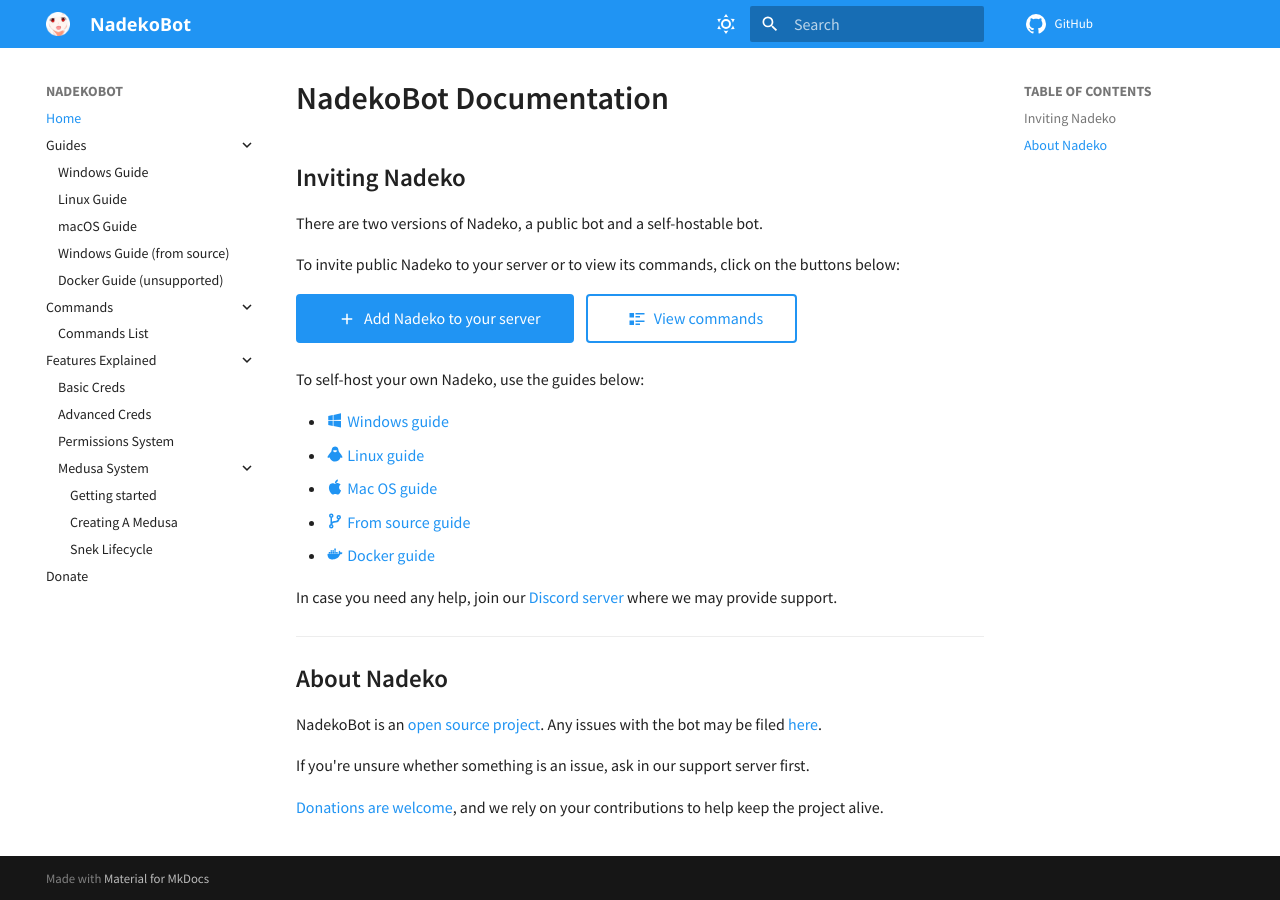
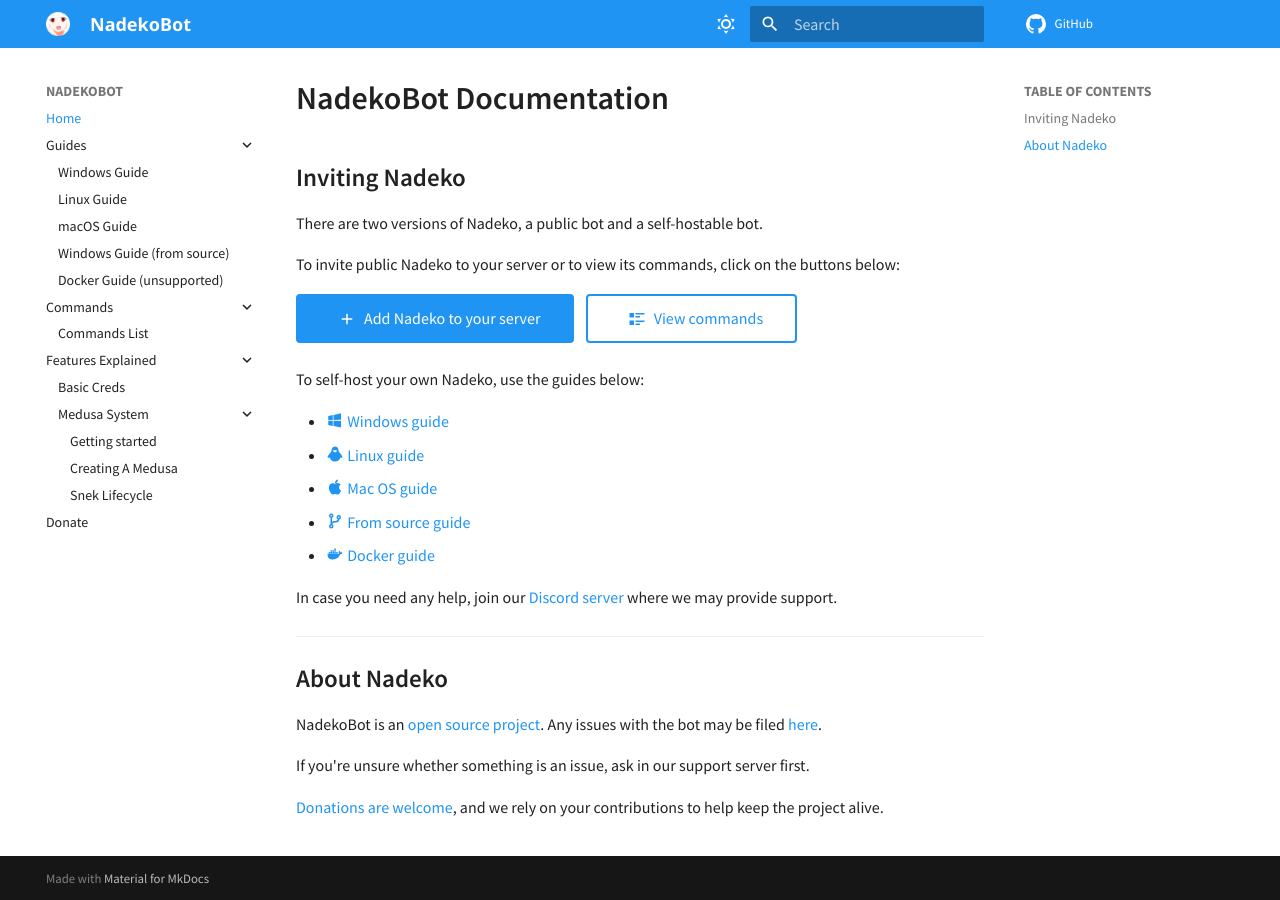
Before and after one commit to nadeko-bot/nadekobot, an MkDocs documentation site: the page built from docs/docs/index.md, in a window 1280 px wide. Built offline with MkDocs 1.6.1 and Material for MkDocs 9.7.7, drawn with Linux system fonts in a browser that asks for light colours; comment, search, counter and statistics services are not loaded.

Commit message:
chore(mkdocs): remove two nav items as their files were removed

```diff
--- a/docs/mkdocs.yml
+++ b/docs/mkdocs.yml
@@ -72,8 +72,6 @@
         - Commands List: https://nadeko.bot/commands
     - Features Explained:
         - Basic Creds: creds-guide.md
-        - Advanced Creds: jsons-explained.md
-        - Permissions System: permissions-system.md
         - Medusa System:
             - medusa/getting-started.md
             - medusa/creating-a-medusa.md
```
